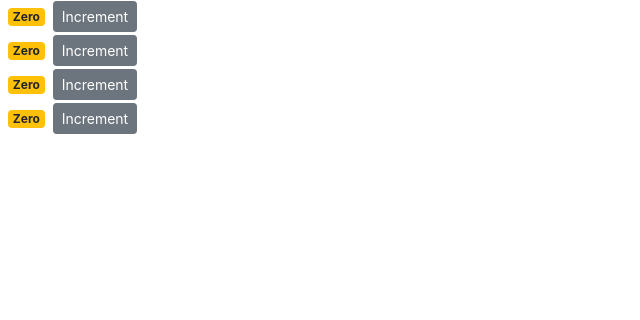
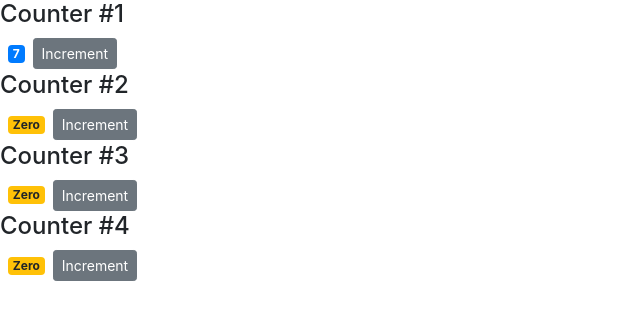
Before and after one commit to kevin-d-mcewan/React-count-app, a React (Create React App) app: page / in a window 1280 px wide. Shown: the top 320 px of the page, without its empty margins (0-640 px from the left). Built offline with nearby package versions, Linux system fonts and the light colour scheme.

Commit message:
Used passing thru a children component

```diff
--- a/src/components/counter.jsx
+++ b/src/components/counter.jsx
@@ -2,7 +2,7 @@
 
 class Counter extends Component {
     state = {
-        count: 0,
+        value: this.props.value,
     };
 
     styles = {
@@ -13,7 +13,7 @@
     handleIncrement = (product) => {
         //product is just the 'event' from DOM Events where we normally pass an 'e' which we could have done.
         console.log(product);
-        this.setState({ count: this.state.count + 1})
+        this.setState({ value: this.state.value + 1})
 
     }
 
@@ -26,8 +26,11 @@
 
 
     render() {
+        console.log(this.props);
+
         return (
             <div>
+                {this.props.children}
                 <span className={this.getBadgeClasses()}>{this.formatCount()}</span>
                 <button
                     onClick={() => this.handleIncrement(this.product)}
@@ -40,12 +43,12 @@
 
     getBadgeClasses() {
         let classes = "badge m-2 badge-";
-        classes += this.state.count === 0 ? "warning" : "primary";
+        classes += this.state.value === 0 ? "warning" : "primary";
         return classes;
     }
 
     formatCount() {
-        const { count } = this.state;
+        const { value: count } = this.state;
         return count === 0 ? "Zero" : count;
     }
 }
--- a/src/components/counters.jsx
+++ b/src/components/counters.jsx
@@ -12,9 +12,15 @@
 
   };
   render() {
+
+
     return (
       <div>
-        {this.state.counters.map(counter => <Counter key={counter.id} />)}
+        {this.state.counters.map(counter =>
+          <Counter key={counter.id} value={counter.value}>
+            <h4>Counter #{counter.id}</h4>
+          </Counter>
+          )}
       </div>
     );
   }
```
